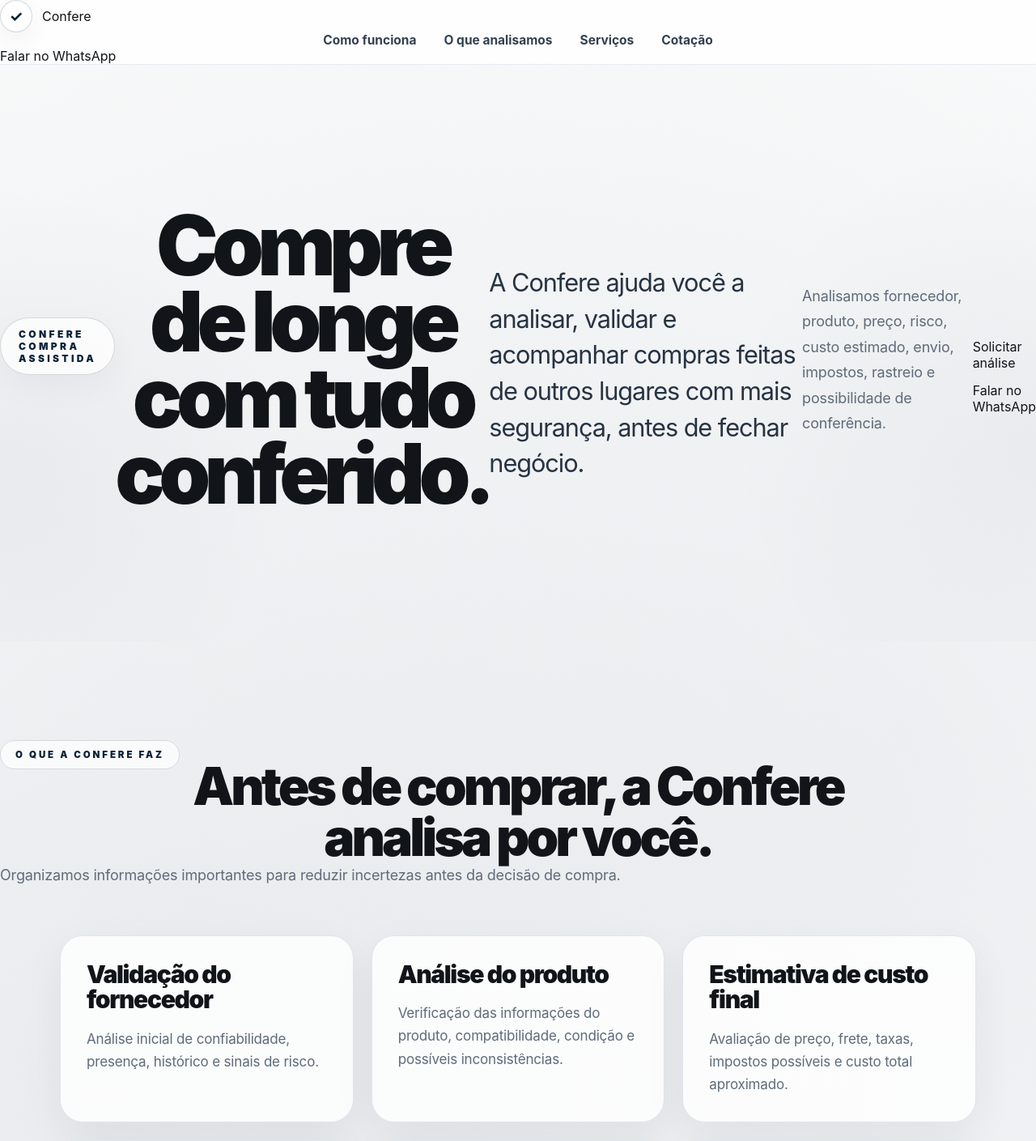
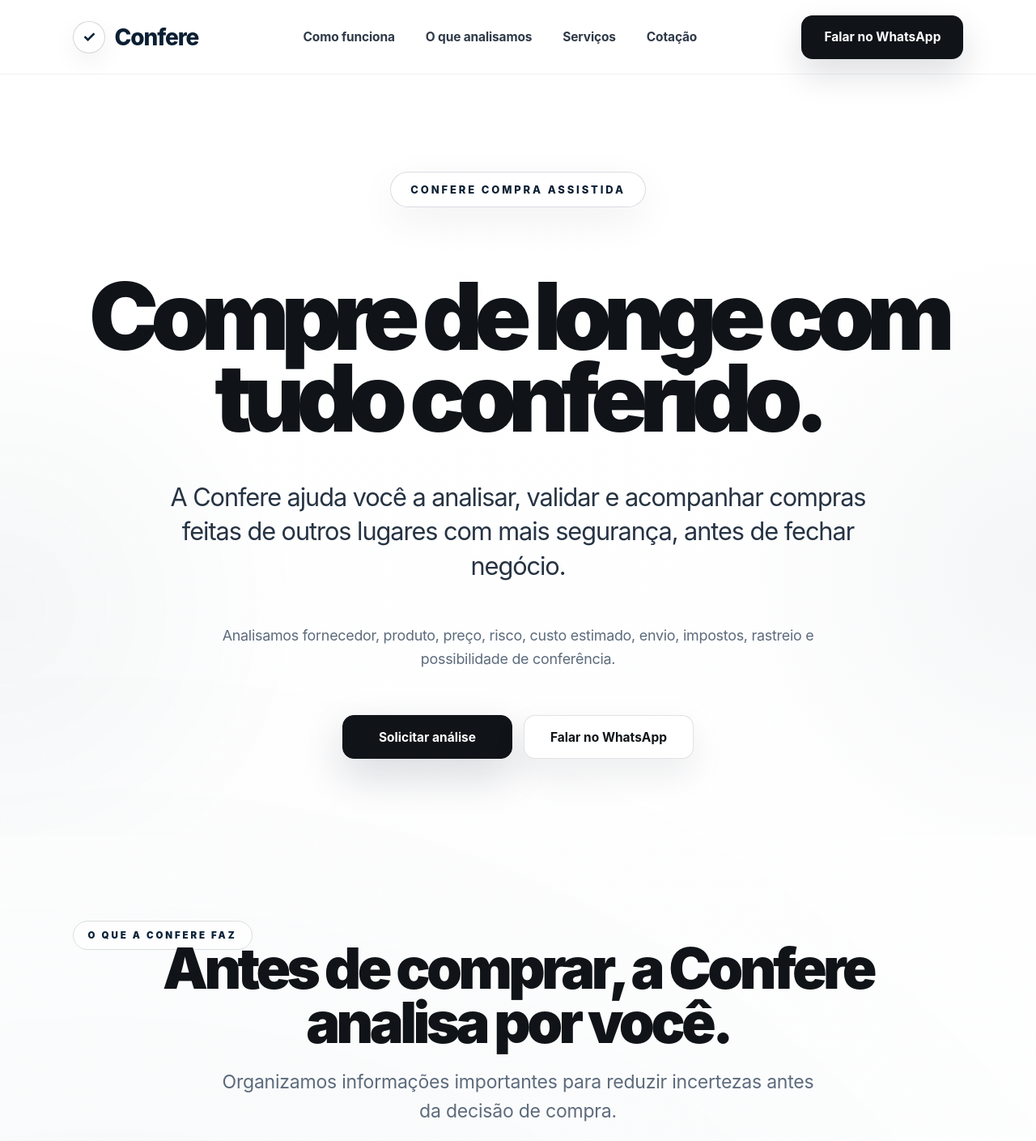
Before and after one commit to gabrielsa2899/confere-via-site, a React (Vite) app: page / in a window 1280 px wide. Shown: the top 1409 px of the page at 81% size. Built offline with nearby package versions, Linux system fonts and the light colour scheme.

Commit message:
Update index.css

```diff
--- a/src/index.css
+++ b/src/index.css
@@ -888,3 +888,443 @@
     font-size: 15px;
   }
 }
+/* =========================================================
+   CORREÇÃO FINAL DE LAYOUT — CONFERE
+   Cola este bloco no FINAL do index.css
+========================================================= */
+
+* {
+  box-sizing: border-box;
+}
+
+html {
+  scroll-behavior: smooth;
+}
+
+body {
+  margin: 0;
+  width: 100%;
+  min-height: 100vh;
+  overflow-x: hidden;
+  background:
+    radial-gradient(circle at 10% 30%, rgba(15, 42, 68, 0.045), transparent 28%),
+    radial-gradient(circle at 90% 40%, rgba(15, 42, 68, 0.04), transparent 30%),
+    linear-gradient(180deg, #ffffff 0%, #f8fafc 100%);
+  color: #101418;
+  font-family: Inter, ui-sans-serif, system-ui, -apple-system, BlinkMacSystemFont, "Segoe UI", sans-serif;
+}
+
+/* HEADER */
+
+header,
+.site-header,
+.header,
+.navbar {
+  width: 100%;
+  height: 92px;
+  padding: 0 7vw;
+  display: flex !important;
+  align-items: center !important;
+  justify-content: space-between !important;
+  gap: 32px;
+  background: rgba(255, 255, 255, 0.88);
+  backdrop-filter: blur(18px);
+  border-bottom: 1px solid rgba(15, 23, 42, 0.06);
+  position: sticky;
+  top: 0;
+  z-index: 50;
+}
+
+.logo,
+.brand,
+.header-brand {
+  display: flex !important;
+  align-items: center !important;
+  gap: 12px;
+  font-size: 28px;
+  font-weight: 800;
+  letter-spacing: -0.04em;
+  color: #0b1f33;
+  text-decoration: none;
+  white-space: nowrap;
+}
+
+.logo-icon,
+.brand-icon,
+.mark {
+  width: 48px;
+  height: 48px;
+  border-radius: 999px;
+  border: 1px solid rgba(15, 42, 68, 0.18);
+  display: inline-flex;
+  align-items: center;
+  justify-content: center;
+  color: #0b1f33;
+  font-size: 24px;
+  font-weight: 500;
+  background: #ffffff;
+}
+
+nav,
+.nav,
+.menu {
+  display: flex !important;
+  align-items: center !important;
+  justify-content: center !important;
+  gap: 38px;
+}
+
+nav a,
+.nav a,
+.menu a {
+  color: #2f3a48;
+  text-decoration: none;
+  font-size: 15.5px;
+  font-weight: 650;
+  letter-spacing: -0.01em;
+  transition: 0.2s ease;
+}
+
+nav a:hover,
+.nav a:hover,
+.menu a:hover {
+  color: #07111f;
+}
+
+/* BOTÕES GERAIS */
+
+a[href*="wa.me"],
+button,
+.btn,
+.button,
+.cta,
+.primary-button,
+.secondary-button {
+  display: inline-flex !important;
+  align-items: center !important;
+  justify-content: center !important;
+  min-height: 54px;
+  padding: 0 28px;
+  border-radius: 14px;
+  font-size: 15.5px;
+  font-weight: 750;
+  text-decoration: none;
+  cursor: pointer;
+  transition: 0.2s ease;
+}
+
+header a[href*="wa.me"],
+.site-header a[href*="wa.me"],
+.header a[href*="wa.me"] {
+  background: #101418 !important;
+  color: #ffffff !important;
+  box-shadow: 0 18px 40px rgba(15, 23, 42, 0.14);
+}
+
+header a[href*="wa.me"]:hover,
+.site-header a[href*="wa.me"]:hover,
+.header a[href*="wa.me"]:hover {
+  transform: translateY(-1px);
+  box-shadow: 0 22px 48px rgba(15, 23, 42, 0.18);
+}
+
+/* HERO */
+
+main {
+  width: 100%;
+  overflow: hidden;
+}
+
+section:first-of-type,
+.hero,
+.hero-section {
+  min-height: calc(100vh - 92px);
+  width: 100%;
+  padding: 120px 7vw 96px !important;
+  display: flex !important;
+  flex-direction: column !important;
+  align-items: center !important;
+  justify-content: center !important;
+  text-align: center !important;
+  gap: 28px !important;
+}
+
+/* força o conteúdo do hero a não virar colunas */
+section:first-of-type > *,
+.hero > *,
+.hero-section > * {
+  max-width: 1120px;
+  margin-left: auto !important;
+  margin-right: auto !important;
+}
+
+/* selo */
+.eyebrow,
+.badge,
+.pill,
+section:first-of-type small,
+section:first-of-type .tag {
+  display: inline-flex !important;
+  align-items: center;
+  justify-content: center;
+  width: fit-content;
+  padding: 13px 24px;
+  border-radius: 999px;
+  border: 1px solid rgba(15, 42, 68, 0.16);
+  background: rgba(255, 255, 255, 0.72);
+  color: #0b1f33;
+  font-size: 13px;
+  font-weight: 800;
+  letter-spacing: 0.22em;
+  text-transform: uppercase;
+  box-shadow: 0 16px 50px rgba(15, 23, 42, 0.06);
+}
+
+/* título principal */
+h1 {
+  margin: 22px auto 0 !important;
+  max-width: 1120px;
+  font-size: clamp(58px, 9vw, 132px) !important;
+  line-height: 0.88 !important;
+  letter-spacing: -0.085em !important;
+  font-weight: 900 !important;
+  color: #101418;
+  text-align: center !important;
+}
+
+/* subtítulo */
+h1 + p {
+  max-width: 920px !important;
+  margin: 22px auto 0 !important;
+  color: #11263b;
+  font-size: clamp(22px, 2.4vw, 34px) !important;
+  line-height: 1.38 !important;
+  letter-spacing: -0.035em;
+  text-align: center !important;
+}
+
+/* texto complementar */
+h1 + p + p {
+  max-width: 780px !important;
+  margin: 22px auto 0 !important;
+  color: #5d6b7c;
+  font-size: clamp(16px, 1.4vw, 20px) !important;
+  line-height: 1.65 !important;
+  letter-spacing: -0.015em;
+  text-align: center !important;
+}
+
+/* botões do hero */
+.hero-actions,
+.actions,
+.cta-row,
+section:first-of-type div:has(a) {
+  display: flex !important;
+  align-items: center !important;
+  justify-content: center !important;
+  gap: 14px !important;
+  flex-wrap: wrap;
+  margin-top: 26px !important;
+}
+
+section:first-of-type a,
+.hero a,
+.hero-section a {
+  min-width: 210px;
+  border-radius: 14px;
+}
+
+section:first-of-type a:first-of-type,
+.hero a:first-of-type,
+.hero-section a:first-of-type {
+  background: #101418 !important;
+  color: #ffffff !important;
+  border: 1px solid #101418 !important;
+  box-shadow: 0 20px 50px rgba(15, 23, 42, 0.16);
+}
+
+section:first-of-type a:nth-of-type(2),
+.hero a:nth-of-type(2),
+.hero-section a:nth-of-type(2) {
+  background: #ffffff !important;
+  color: #101418 !important;
+  border: 1px solid rgba(15, 23, 42, 0.12) !important;
+  box-shadow: 0 18px 45px rgba(15, 23, 42, 0.08);
+}
+
+/* SEÇÕES */
+
+section:not(:first-of-type) {
+  padding: 110px 7vw;
+}
+
+section:not(:first-of-type) h2 {
+  max-width: 940px;
+  margin: 0 auto 22px;
+  text-align: center;
+  font-size: clamp(42px, 5.5vw, 82px);
+  line-height: 0.95;
+  letter-spacing: -0.065em;
+  color: #101418;
+}
+
+section:not(:first-of-type) h2 + p {
+  max-width: 760px;
+  margin: 0 auto 64px;
+  text-align: center;
+  font-size: clamp(18px, 1.8vw, 24px);
+  line-height: 1.55;
+  color: #5d6b7c;
+}
+
+/* cards */
+.card,
+.cards > *,
+.grid > *,
+article {
+  border: 1px solid rgba(15, 23, 42, 0.09);
+  background: rgba(255, 255, 255, 0.84);
+  border-radius: 28px;
+  box-shadow: 0 24px 70px rgba(15, 23, 42, 0.055);
+}
+
+/* grids comuns */
+.cards,
+.grid,
+.services-grid,
+.features-grid {
+  display: grid;
+  grid-template-columns: repeat(3, minmax(0, 1fr));
+  gap: 22px;
+  max-width: 1180px;
+  margin: 0 auto;
+}
+
+/* conteúdo dos cards */
+.card,
+.cards > *,
+.grid > *,
+article {
+  padding: 34px;
+}
+
+.card h3,
+.cards h3,
+.grid h3,
+article h3 {
+  margin: 0 0 16px;
+  color: #101418;
+  font-size: 25px;
+  line-height: 1.1;
+  letter-spacing: -0.045em;
+}
+
+.card p,
+.cards p,
+.grid p,
+article p,
+li {
+  color: #5d6b7c;
+  font-size: 17px;
+  line-height: 1.65;
+}
+
+/* footer */
+footer {
+  padding: 56px 7vw;
+  border-top: 1px solid rgba(15, 23, 42, 0.08);
+  background: #ffffff;
+  color: #5d6b7c;
+}
+
+footer a {
+  color: #334155;
+  text-decoration: none;
+  margin-right: 22px;
+}
+
+/* RESPONSIVO */
+
+@media (max-width: 980px) {
+  header,
+  .site-header,
+  .header,
+  .navbar {
+    height: auto;
+    padding: 22px 24px;
+    flex-wrap: wrap;
+  }
+
+  nav,
+  .nav,
+  .menu {
+    order: 3;
+    width: 100%;
+    justify-content: flex-start !important;
+    gap: 20px;
+    overflow-x: auto;
+    padding-top: 8px;
+  }
+
+  section:first-of-type,
+  .hero,
+  .hero-section {
+    min-height: auto;
+    padding: 96px 24px 78px !important;
+  }
+
+  h1 {
+    font-size: clamp(54px, 15vw, 92px) !important;
+    line-height: 0.9 !important;
+  }
+
+  .cards,
+  .grid,
+  .services-grid,
+  .features-grid {
+    grid-template-columns: 1fr;
+  }
+
+  section:not(:first-of-type) {
+    padding: 82px 24px;
+  }
+}
+
+@media (max-width: 560px) {
+  .logo,
+  .brand,
+  .header-brand {
+    font-size: 24px;
+  }
+
+  .logo-icon,
+  .brand-icon,
+  .mark {
+    width: 42px;
+    height: 42px;
+  }
+
+  header a[href*="wa.me"],
+  .site-header a[href*="wa.me"],
+  .header a[href*="wa.me"] {
+    width: 100%;
+  }
+
+  h1 {
+    font-size: clamp(48px, 18vw, 76px) !important;
+  }
+
+  h1 + p {
+    font-size: 21px !important;
+  }
+
+  h1 + p + p {
+    font-size: 16px !important;
+  }
+
+  section:first-of-type a,
+  .hero a,
+  .hero-section a {
+    width: 100%;
+  }
+}
```
